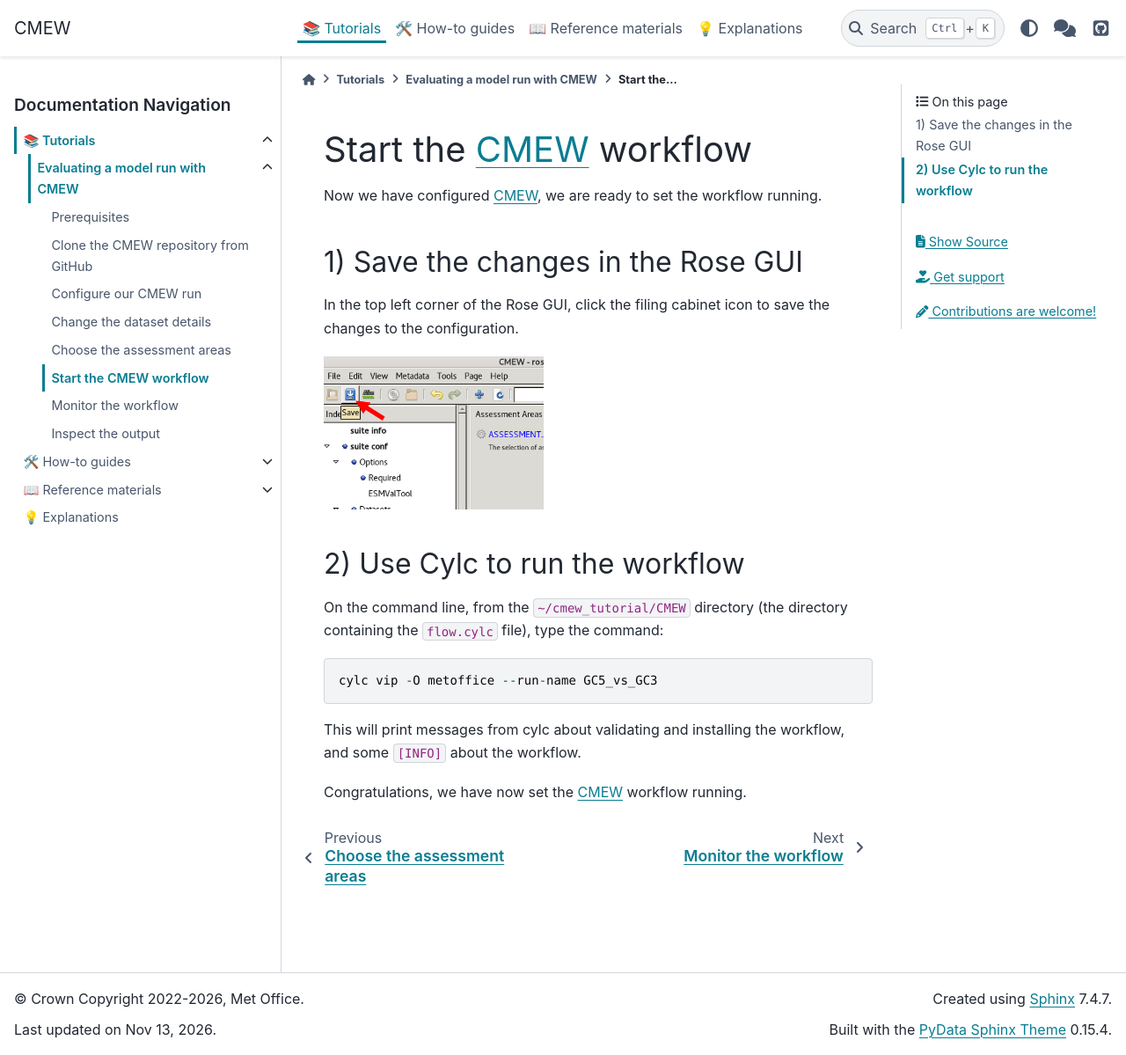
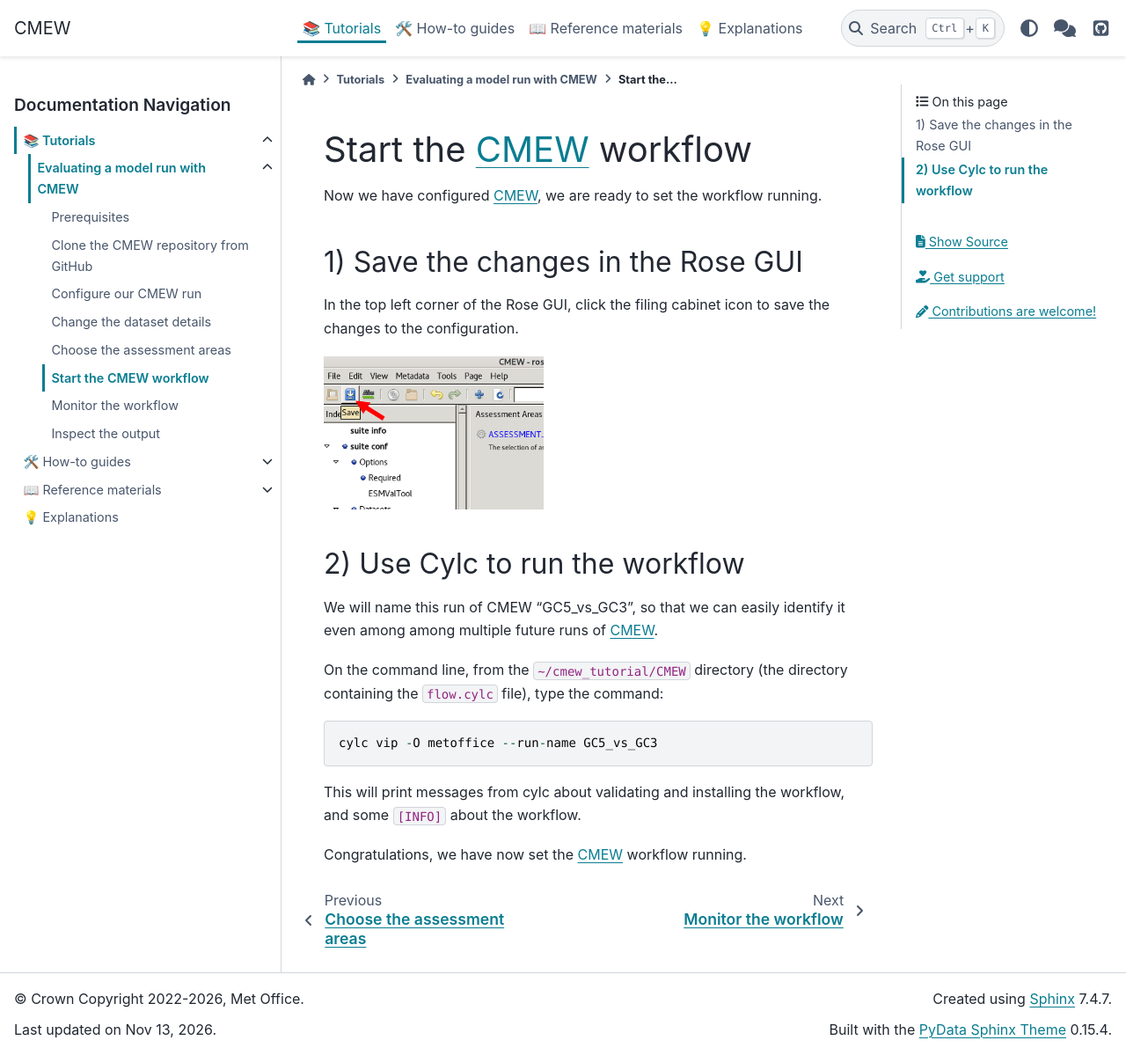
Before and after one commit to MetOffice/CMEW, a Sphinx documentation site: the page built from doc/source/tutorials/cloning_running_cmew/tutorial_part_5.rst, in a window 1280 px wide and 1199 px high. Shown: the whole window at 88% size. Built offline with Sphinx 7.4.7 and the PyData theme 0.15.4, drawn with Linux system fonts in a browser that asks for light colours.

Commit message:
Adding sentence about workflow run name.

```diff
--- a/doc/source/tutorials/cloning_running_cmew/tutorial_part_5.rst
+++ b/doc/source/tutorials/cloning_running_cmew/tutorial_part_5.rst
@@ -21,6 +21,9 @@
 2) Use Cylc to run the workflow
 ~~~~~~~~~~~~~~~~~~~~~~~~~~~~~~~
 
+We will name this run of CMEW "GC5_vs_GC3",
+so that we can easily identify it even among among multiple future runs of |CMEW|.
+
 On the command line, from the ``~/cmew_tutorial/CMEW`` directory
 (the directory containing the ``flow.cylc`` file),
 type the command::
```
